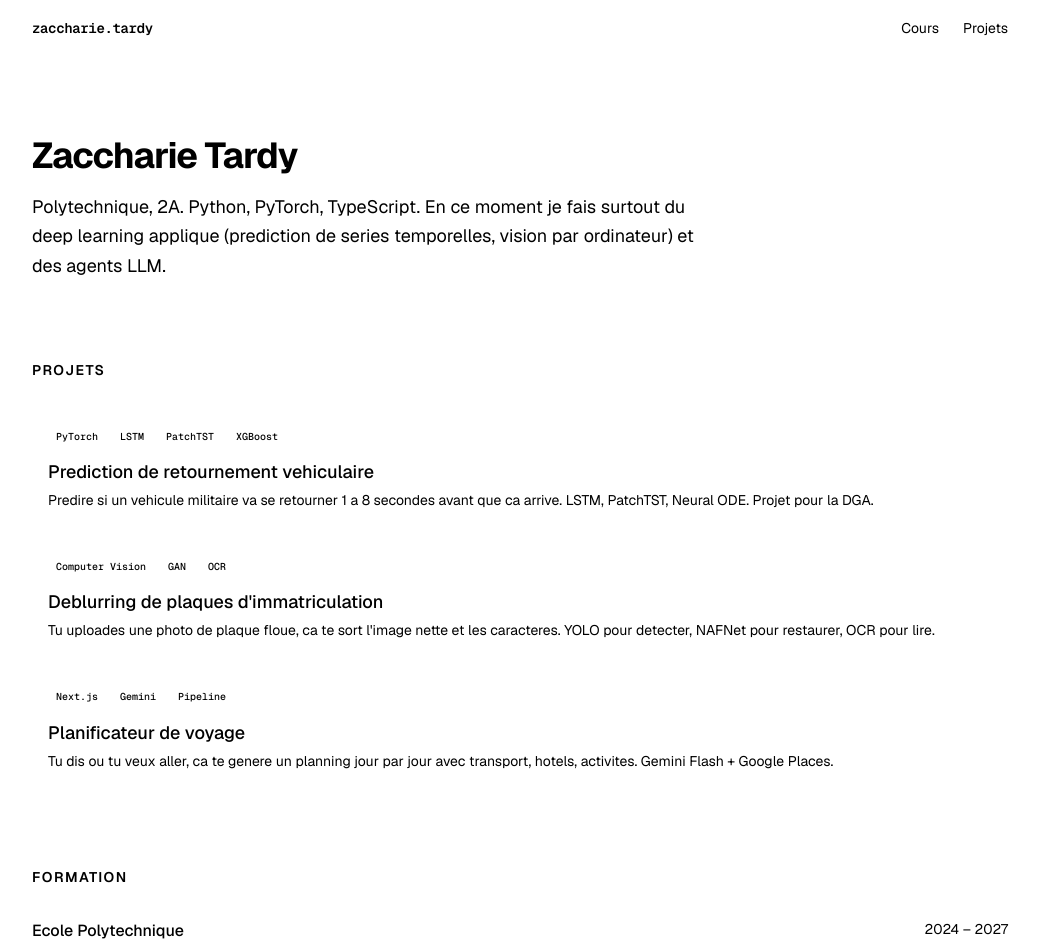
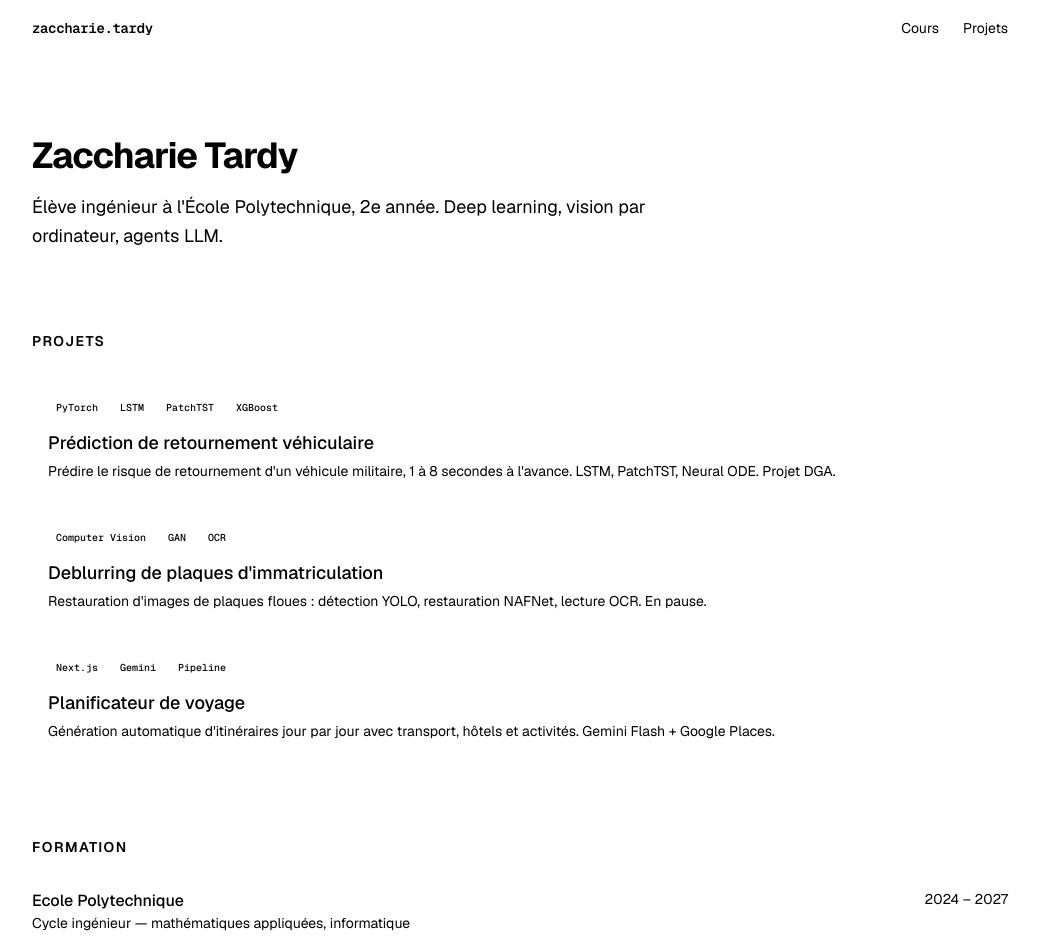
Before and after one commit to zaccharietardy-dotcom/zaccharie, a Next.js app: page / in a window 1280 px wide. Shown: the top 946 px of the page, without its empty margins (120-1160 px from the left). Built offline with nearby package versions, Linux system fonts and the light colour scheme.

Commit message:
fix: accents, orthographe, ton correct, deblurring en pause

```diff
--- a/src/app/cours/page.tsx
+++ b/src/app/cours/page.tsx
@@ -62,7 +62,7 @@ export default function CoursIndex() {
     <div className="mx-auto max-w-5xl px-6 py-20">
       <h1 className="mb-2 text-3xl font-bold tracking-tight">Cours</h1>
       <p className="mb-12 text-muted-foreground">
-        Ce que j&apos;ai appris, reformule pour que ca rentre.
+        Cours et notes personnelles.
       </p>
 
       {sections.map((section) => (
--- a/src/app/page.tsx
+++ b/src/app/page.tsx
@@ -9,23 +9,23 @@ import {
 
 const projects = [
   {
-    title: "Prediction de retournement vehiculaire",
+    title: "Prédiction de retournement véhiculaire",
     description:
-      "Predire si un vehicule militaire va se retourner 1 a 8 secondes avant que ca arrive. LSTM, PatchTST, Neural ODE. Projet pour la DGA.",
+      "Prédire le risque de retournement d'un véhicule militaire, 1 à 8 secondes à l'avance. LSTM, PatchTST, Neural ODE. Projet DGA.",
     tags: ["PyTorch", "LSTM", "PatchTST", "XGBoost"],
     href: "/projets/vdsim",
   },
   {
     title: "Deblurring de plaques d'immatriculation",
     description:
-      "Tu uploades une photo de plaque floue, ca te sort l'image nette et les caracteres. YOLO pour detecter, NAFNet pour restaurer, OCR pour lire.",
+      "Restauration d'images de plaques floues : détection YOLO, restauration NAFNet, lecture OCR. En pause.",
     tags: ["Computer Vision", "GAN", "OCR"],
     href: "/projets/deblurring",
   },
   {
     title: "Planificateur de voyage",
     description:
-      "Tu dis ou tu veux aller, ca te genere un planning jour par jour avec transport, hotels, activites. Gemini Flash + Google Places.",
+      "Génération automatique d'itinéraires jour par jour avec transport, hôtels et activités. Gemini Flash + Google Places.",
     tags: ["Next.js", "Gemini", "Pipeline"],
     href: "https://naraevoyage.com",
   },
@@ -40,9 +40,8 @@ export default function Home() {
           Zaccharie Tardy
         </h1>
         <p className="mb-6 max-w-2xl text-lg leading-relaxed text-muted-foreground">
-          Polytechnique, 2A. Python, PyTorch, TypeScript.
-          En ce moment je fais surtout du deep learning applique (prediction de series temporelles,
-          vision par ordinateur) et des agents LLM.
+          Élève ingénieur à l&apos;École Polytechnique, 2e année.
+          Deep learning, vision par ordinateur, agents LLM.
         </p>
       </section>
 
@@ -86,7 +85,7 @@ export default function Home() {
             <div>
               <p className="font-medium">Ecole Polytechnique</p>
               <p className="text-sm text-muted-foreground">
-                Cycle ingenieur — mathematiques appliquees, informatique
+                Cycle ingénieur — mathématiques appliquées, informatique
               </p>
             </div>
             <span className="shrink-0 text-sm text-muted-foreground">2024 – 2027</span>
@@ -100,7 +99,7 @@ export default function Home() {
           Cours &amp; Notes
         </h2>
         <p className="mb-4 text-sm text-muted-foreground">
-          Notes de cours perso, protegees par mot de passe.
+          Notes de cours, accès restreint.
         </p>
         <Link
           href="/cours"
--- a/src/app/projets/page.tsx
+++ b/src/app/projets/page.tsx
@@ -12,7 +12,7 @@ const projects = [
     slug: "deblurring",
     title: "Deblurring de plaques d'immatriculation",
     description:
-      "Tu uploades une photo de plaque floue, ca te sort l'image nette et les caracteres. YOLO + NAFNet + OCR.",
+      "Restauration d'images de plaques floues : détection YOLO, restauration NAFNet, lecture OCR. En pause.",
     tags: ["PyTorch", "Computer Vision", "GAN", "OCR"],
     status: "demo" as const,
   },
@@ -20,7 +20,7 @@ const projects = [
     slug: "vdsim",
     title: "Prediction de renversement vehiculaire",
     description:
-      "Predire si un vehicule militaire va se retourner, 1 a 8 secondes avant. LSTM + PatchTST + Neural ODE. Projet DGA.",
+      "Prédiction du risque de retournement d'un véhicule militaire, 1 à 8 secondes à l'avance. LSTM, PatchTST, Neural ODE. Projet DGA.",
     tags: ["PyTorch", "LSTM", "PatchTST", "XGBoost"],
     status: "completed" as const,
   },
@@ -38,7 +38,7 @@ export default function ProjetsIndex() {
 
       <h1 className="mb-2 text-3xl font-bold tracking-tight">Projets</h1>
       <p className="mb-10 text-muted-foreground">
-        Des trucs que j&apos;ai construits.
+        Projets de recherche et projets personnels.
       </p>
 
       <div className="grid gap-4 sm:grid-cols-2">
```
